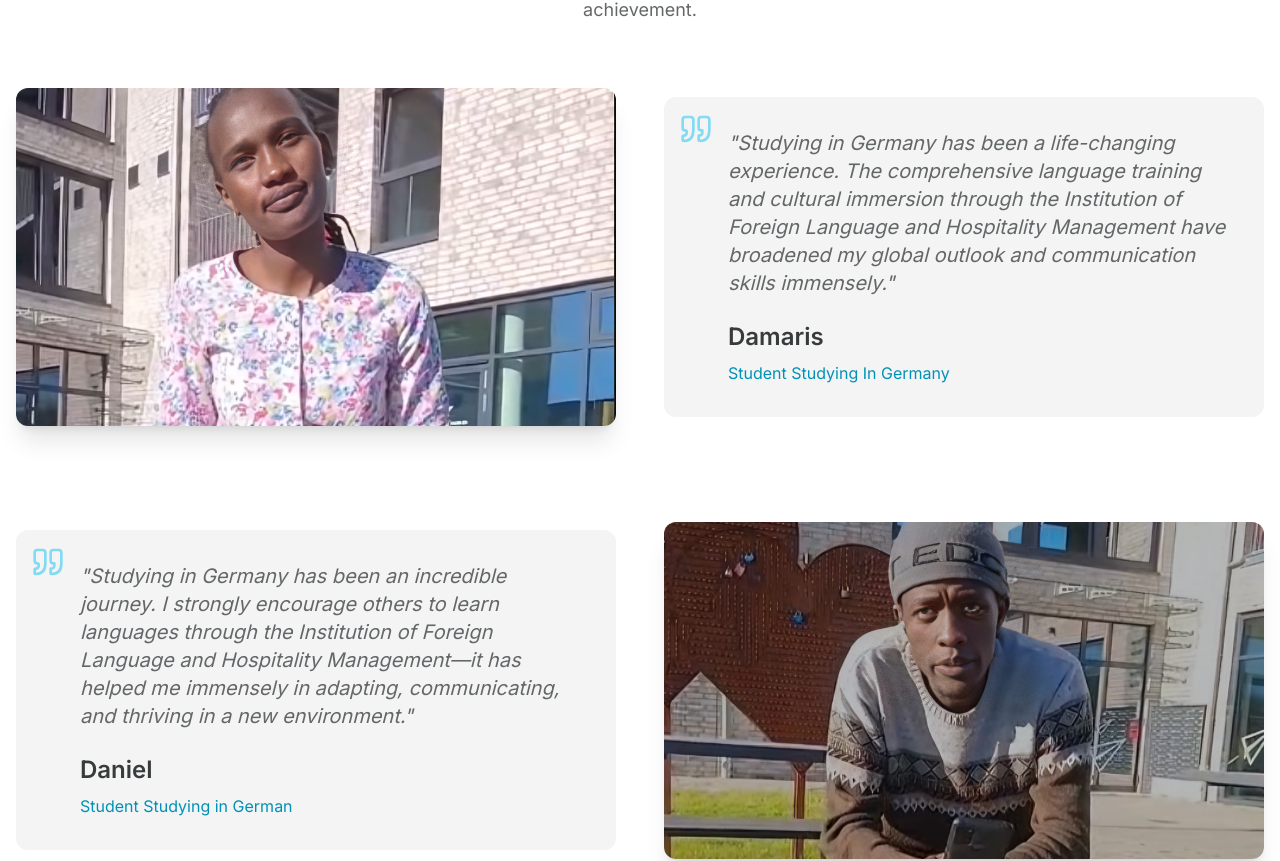
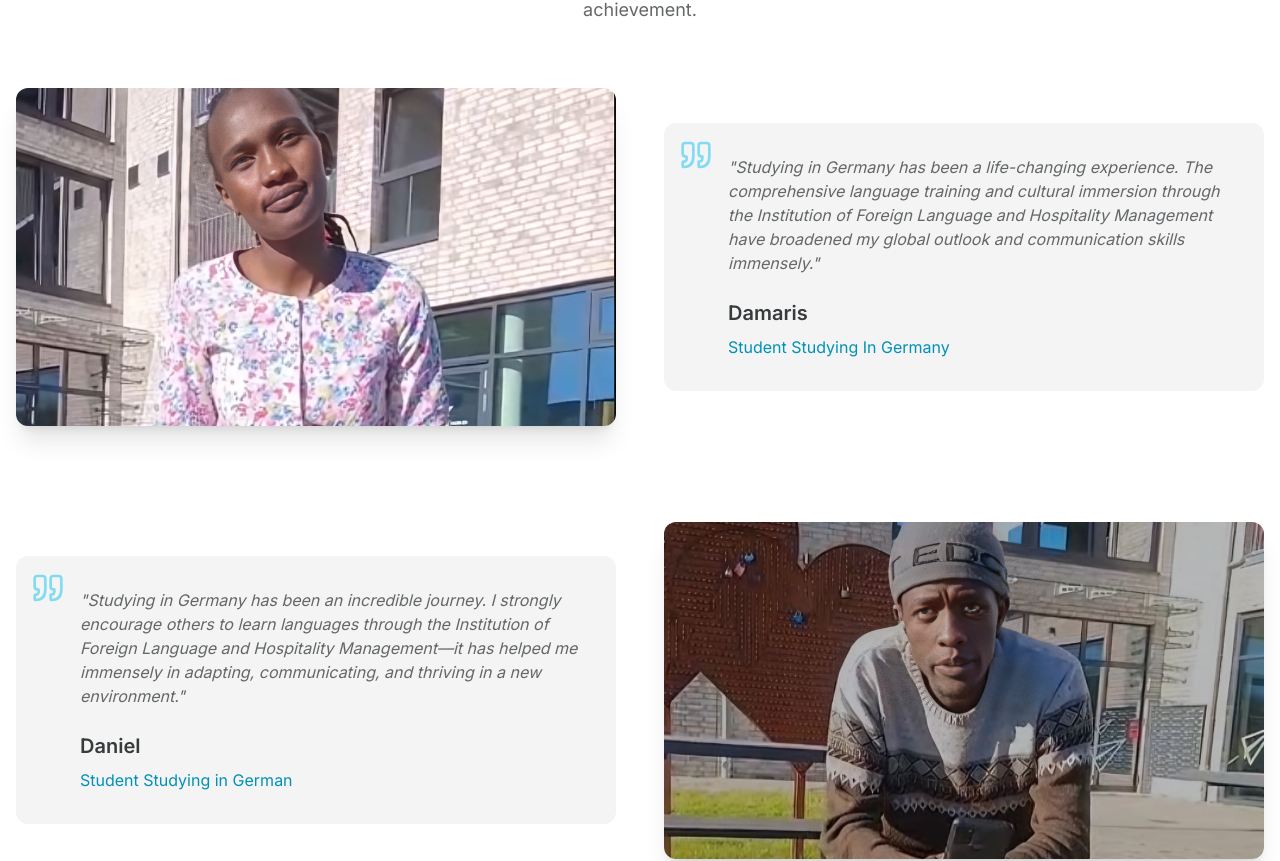
Before and after one commit to Mwangea/German-institute-FLH, a React (Vite) app: page /student-voices in a window 1280 px wide. Shown: the part 876-1737 px from the top of the page. Built offline with nearby package versions, Linux system fonts and the light colour scheme; no server answers.

Commit message:
text size

```diff
--- a/src/Pages/StudentVoices.tsx
+++ b/src/Pages/StudentVoices.tsx
@@ -155,11 +155,11 @@ const StudentVoicesPage: React.FC = () => {
                   <div className="bg-gray-50 p-8 rounded-xl relative">
                     <Quote className="absolute top-4 left-4 w-8 h-8 text-primary-200" />
                     <div className="ml-8">
-                      <p className="text-xl text-gray-700 italic mb-6">
+                      <p className="text-base text-gray-700 italic mb-6">
                         "{testimonial.quote}"
                       </p>
                       <div>
-                        <h3 className="text-2xl font-semibold text-gray-900 mb-2">
+                        <h3 className="text-xl font-semibold text-gray-900 mb-2">
                           {testimonial.name}
                         </h3>
                         <p className="text-primary-600">
```
